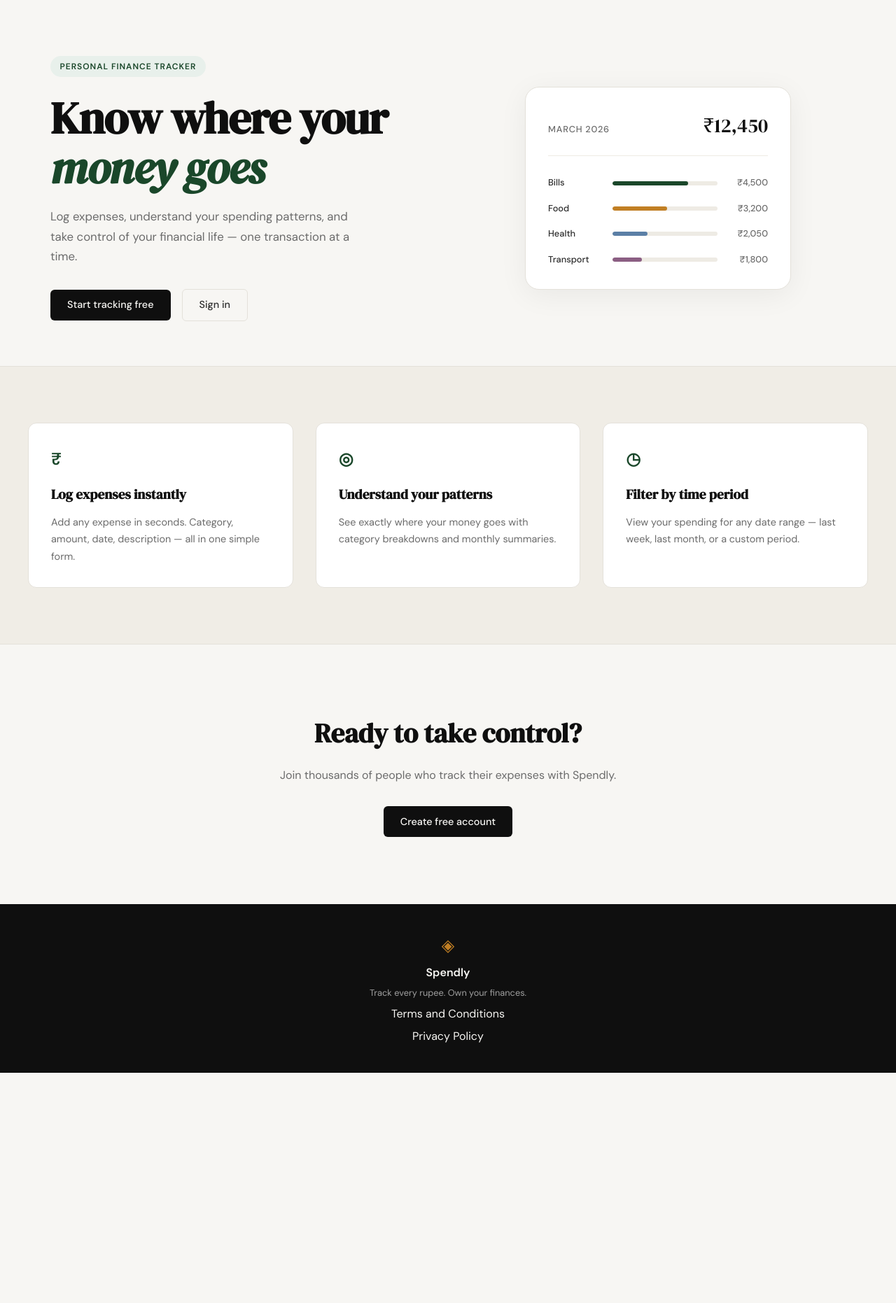
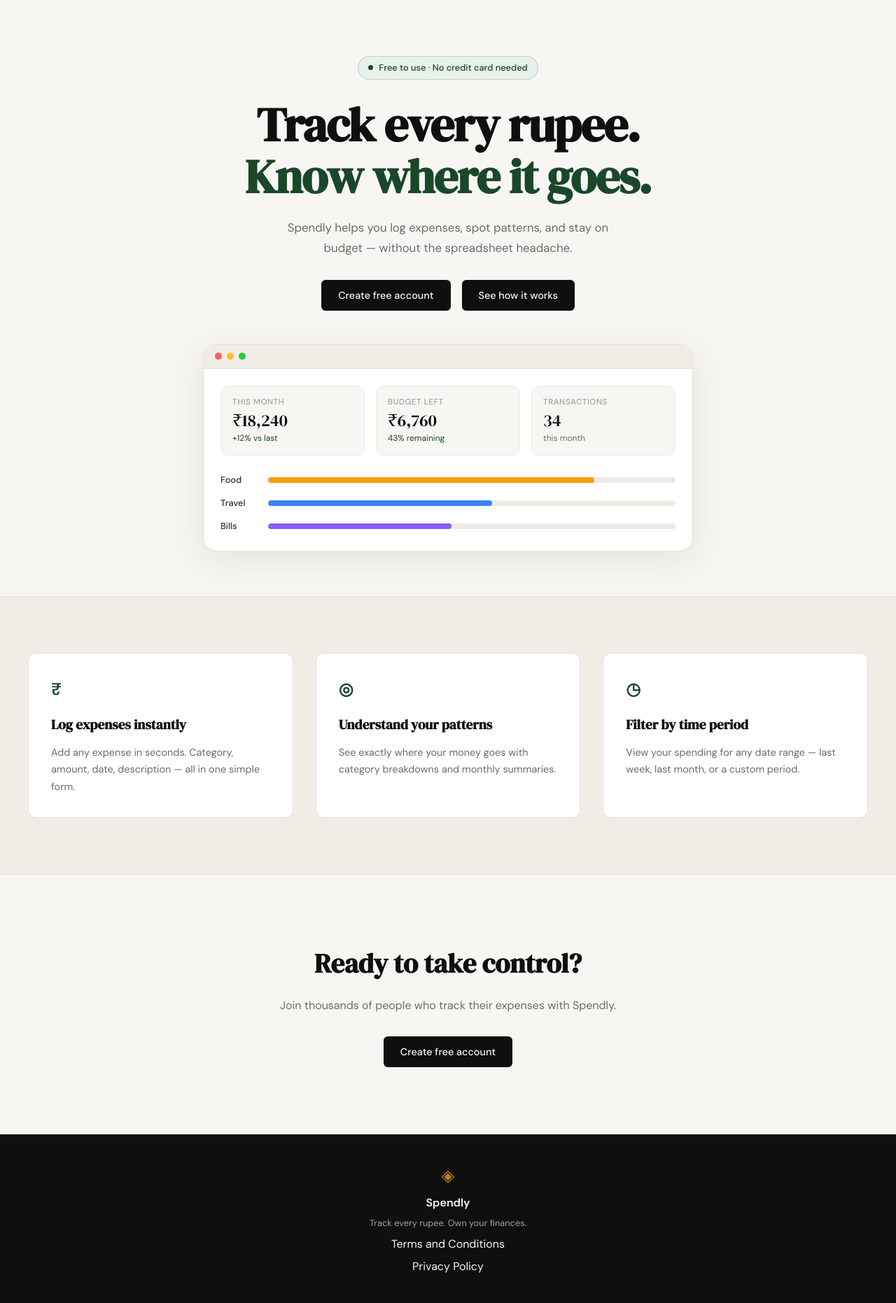
Before and after one commit to vcorzo/spendy-1, a Flask app: page / in a window 1280 px wide. Shown: the part 61-1923 px from the top of the page at 70% size. Before the commit the page ends 1594 px from the top, so only its background shows below. Run offline with Flask 3, Linux system fonts and the light colour scheme.

Commit message:
landing: redesign hero section to match mockup

```diff
--- /dev/null
+++ b/static/css/landing.css
@@ -0,0 +1,271 @@
+/* ------------------------------------------------------------------ */
+/* Hero v2                                                             */
+/* ------------------------------------------------------------------ */
+
+.hero-v2 {
+    padding: 5rem 2rem 4rem;
+    display: flex;
+    flex-direction: column;
+    align-items: center;
+    max-width: var(--max-width);
+    margin: 0 auto;
+}
+
+.hero-v2-content {
+    text-align: center;
+    max-width: 640px;
+    margin-bottom: 3rem;
+}
+
+.hero-v2-badge {
+    display: inline-flex;
+    align-items: center;
+    gap: 0.5rem;
+    background: var(--accent-light);
+    border: 1px solid rgba(26, 71, 42, 0.18);
+    color: var(--accent);
+    font-size: 0.8rem;
+    font-weight: 500;
+    padding: 0.35rem 0.9rem;
+    border-radius: 999px;
+    margin-bottom: 1.75rem;
+}
+
+.hero-v2-dot {
+    width: 7px;
+    height: 7px;
+    background: var(--accent);
+    border-radius: 50%;
+    flex-shrink: 0;
+}
+
+.hero-v2-title {
+    font-family: var(--font-display);
+    font-size: clamp(2.5rem, 5.5vw, 4.25rem);
+    line-height: 1.1;
+    letter-spacing: -0.02em;
+    color: var(--ink);
+    margin-bottom: 1.25rem;
+}
+
+.hero-v2-accent {
+    display: block;
+    color: var(--accent);
+}
+
+.hero-v2-subtitle {
+    font-size: 1.05rem;
+    color: var(--ink-muted);
+    line-height: 1.7;
+    max-width: 480px;
+    margin: 0 auto 2rem;
+}
+
+.hero-v2-actions {
+    display: flex;
+    gap: 1rem;
+    justify-content: center;
+    flex-wrap: wrap;
+}
+
+/* reset button default styles so btn-primary works on <button> */
+.hero-v2-actions button.btn-primary {
+    font-family: var(--font-body);
+    line-height: normal;
+}
+
+/* ------------------------------------------------------------------ */
+/* Browser mock visual                                                 */
+/* ------------------------------------------------------------------ */
+
+.hero-v2-visual {
+    width: 100%;
+    max-width: 700px;
+}
+
+.mock-browser {
+    background: var(--paper-card);
+    border: 1px solid var(--border);
+    border-radius: var(--radius-lg);
+    box-shadow: 0 12px 50px rgba(0, 0, 0, 0.08);
+    overflow: hidden;
+}
+
+.mock-browser-bar {
+    background: var(--paper-warm);
+    border-bottom: 1px solid var(--border);
+    padding: 0.7rem 1rem;
+    display: flex;
+    align-items: center;
+    gap: 0.45rem;
+}
+
+.mock-dot {
+    width: 10px;
+    height: 10px;
+    border-radius: 50%;
+    display: inline-block;
+    flex-shrink: 0;
+}
+
+.mock-dot-red    { background: #ff5f57; }
+.mock-dot-yellow { background: #febc2e; }
+.mock-dot-green  { background: #28c840; }
+
+.mock-browser-body { padding: 1.5rem; }
+
+.mock-stats {
+    display: grid;
+    grid-template-columns: repeat(3, 1fr);
+    gap: 1rem;
+    margin-bottom: 1.5rem;
+}
+
+.mock-stat {
+    background: var(--paper);
+    border: 1px solid var(--border-soft);
+    border-radius: var(--radius-md);
+    padding: 0.9rem 1rem;
+    display: flex;
+    flex-direction: column;
+    gap: 0.2rem;
+}
+
+.mock-stat-label {
+    font-size: 0.72rem;
+    color: var(--ink-faint);
+    font-weight: 500;
+    text-transform: uppercase;
+    letter-spacing: 0.05em;
+}
+
+.mock-stat-value {
+    font-family: var(--font-display);
+    font-size: 1.5rem;
+    color: var(--ink);
+    line-height: 1.1;
+}
+
+.mock-stat-note {
+    font-size: 0.75rem;
+    color: var(--ink-muted);
+}
+
+.mock-stat-note.positive { color: var(--accent); }
+
+.mock-bars-v2 {
+    display: flex;
+    flex-direction: column;
+    gap: 0.8rem;
+}
+
+.mock-bar-row-v2 {
+    display: grid;
+    grid-template-columns: 56px 1fr;
+    align-items: center;
+    gap: 0.75rem;
+}
+
+.mock-cat-v2 {
+    font-size: 0.8rem;
+    font-weight: 500;
+    color: var(--ink-soft);
+}
+
+.mock-bar-track-v2 {
+    height: 8px;
+    background: var(--border-soft);
+    border-radius: 999px;
+    overflow: hidden;
+}
+
+.mock-bar-v2 {
+    height: 100%;
+    border-radius: 999px;
+}
+
+.bar-orange { background: #f59e0b; }
+.bar-blue   { background: #3b82f6; }
+.bar-purple { background: #8b5cf6; }
+
+/* ------------------------------------------------------------------ */
+/* Video modal                                                         */
+/* ------------------------------------------------------------------ */
+
+.modal-overlay {
+    position: fixed;
+    inset: 0;
+    background: rgba(0, 0, 0, 0.72);
+    display: flex;
+    align-items: center;
+    justify-content: center;
+    z-index: 500;
+    opacity: 0;
+    pointer-events: none;
+    transition: opacity 0.2s ease;
+}
+
+.modal-overlay.is-open {
+    opacity: 1;
+    pointer-events: all;
+}
+
+.modal-container {
+    position: relative;
+    width: 90%;
+    max-width: 820px;
+    background: #000;
+    border-radius: var(--radius-md);
+    overflow: hidden;
+    box-shadow: 0 24px 80px rgba(0, 0, 0, 0.5);
+    transform: scale(0.97);
+    transition: transform 0.2s ease;
+}
+
+.modal-overlay.is-open .modal-container {
+    transform: scale(1);
+}
+
+.modal-close {
+    position: absolute;
+    top: 0.6rem;
+    right: 0.6rem;
+    background: rgba(255, 255, 255, 0.15);
+    border: none;
+    color: #fff;
+    font-size: 1.2rem;
+    width: 2rem;
+    height: 2rem;
+    border-radius: 50%;
+    cursor: pointer;
+    display: flex;
+    align-items: center;
+    justify-content: center;
+    z-index: 1;
+    transition: background 0.2s;
+    line-height: 1;
+}
+
+.modal-close:hover { background: rgba(255, 255, 255, 0.28); }
+
+.modal-video-wrapper {
+    aspect-ratio: 16 / 9;
+}
+
+.modal-video-wrapper iframe {
+    width: 100%;
+    height: 100%;
+    border: none;
+    display: block;
+}
+
+/* ------------------------------------------------------------------ */
+/* Responsive                                                          */
+/* ------------------------------------------------------------------ */
+
+@media (max-width: 600px) {
+    .hero-v2 { padding: 3rem 1rem 2.5rem; }
+
+    .mock-stats { grid-template-columns: 1fr 1fr; }
+    .mock-stats .mock-stat:last-child { display: none; }
+}
--- a/templates/landing.html
+++ b/templates/landing.html
@@ -2,64 +2,95 @@
 
 {% block title %}Spendly — Track Every Rupee{% endblock %}
 
+{% block head %}
+<link rel="stylesheet" href="{{ url_for('static', filename='css/landing.css') }}">
+{% endblock %}
+
 {% block content %}
 
-<section class="hero">
-    <div class="hero-inner">
-        <div class="hero-badge">Personal Finance Tracker</div>
-        <h1 class="hero-title">
-            Know where your<br>
-            <em>money goes</em>
+<section class="hero-v2">
+    <div class="hero-v2-content">
+        <div class="hero-v2-badge">
+            <span class="hero-v2-dot"></span>
+            Free to use · No credit card needed
+        </div>
+        <h1 class="hero-v2-title">
+            Track every rupee.<br>
+            <span class="hero-v2-accent">Know where it goes.</span>
         </h1>
-        <p class="hero-subtitle">
-            Log expenses, understand your spending patterns,
-            and take control of your financial life —
-            one transaction at a time.
+        <p class="hero-v2-subtitle">
+            Spendly helps you log expenses, spot patterns, and stay
+            on budget — without the spreadsheet headache.
         </p>
-        <div class="hero-actions">
-            <a href="{{ url_for('register') }}" class="btn-primary">Start tracking free</a>
-            <a href="{{ url_for('login') }}" class="btn-ghost">Sign in</a>
+        <div class="hero-v2-actions">
+            <a href="{{ url_for('register') }}" class="btn-primary">Create free account</a>
+            <button class="btn-primary" id="see-how-btn">See how it works</button>
         </div>
     </div>
-    <div class="hero-visual">
-        <div class="mock-card">
-            <div class="mock-card-header">
-                <span class="mock-label">March 2026</span>
-                <span class="mock-total">₹12,450</span>
+    <div class="hero-v2-visual">
+        <div class="mock-browser">
+            <div class="mock-browser-bar">
+                <span class="mock-dot mock-dot-red"></span>
+                <span class="mock-dot mock-dot-yellow"></span>
+                <span class="mock-dot mock-dot-green"></span>
             </div>
-            <div class="mock-bars">
-                <div class="mock-bar-row">
-                    <span class="mock-cat">Bills</span>
-                    <div class="mock-bar-track">
-                        <div class="mock-bar" style="width: 72%"></div>
+            <div class="mock-browser-body">
+                <div class="mock-stats">
+                    <div class="mock-stat">
+                        <span class="mock-stat-label">This month</span>
+                        <span class="mock-stat-value">₹18,240</span>
+                        <span class="mock-stat-note positive">+12% vs last</span>
                     </div>
-                    <span class="mock-amt">₹4,500</span>
+                    <div class="mock-stat">
+                        <span class="mock-stat-label">Budget left</span>
+                        <span class="mock-stat-value">₹6,760</span>
+                        <span class="mock-stat-note positive">43% remaining</span>
+                    </div>
+                    <div class="mock-stat">
+                        <span class="mock-stat-label">Transactions</span>
+                        <span class="mock-stat-value">34</span>
+                        <span class="mock-stat-note">this month</span>
+                    </div>
                 </div>
-                <div class="mock-bar-row">
-                    <span class="mock-cat">Food</span>
-                    <div class="mock-bar-track">
-                        <div class="mock-bar mock-bar-2" style="width: 52%"></div>
+                <div class="mock-bars-v2">
+                    <div class="mock-bar-row-v2">
+                        <span class="mock-cat-v2">Food</span>
+                        <div class="mock-bar-track-v2">
+                            <div class="mock-bar-v2 bar-orange" style="width: 80%"></div>
+                        </div>
                     </div>
-                    <span class="mock-amt">₹3,200</span>
-                </div>
-                <div class="mock-bar-row">
-                    <span class="mock-cat">Health</span>
-                    <div class="mock-bar-track">
-                        <div class="mock-bar mock-bar-3" style="width: 33%"></div>
+                    <div class="mock-bar-row-v2">
+                        <span class="mock-cat-v2">Travel</span>
+                        <div class="mock-bar-track-v2">
+                            <div class="mock-bar-v2 bar-blue" style="width: 55%"></div>
+                        </div>
                     </div>
-                    <span class="mock-amt">₹2,050</span>
-                </div>
-                <div class="mock-bar-row">
-                    <span class="mock-cat">Transport</span>
-                    <div class="mock-bar-track">
-                        <div class="mock-bar mock-bar-4" style="width: 28%"></div>
+                    <div class="mock-bar-row-v2">
+                        <span class="mock-cat-v2">Bills</span>
+                        <div class="mock-bar-track-v2">
+                            <div class="mock-bar-v2 bar-purple" style="width: 45%"></div>
+                        </div>
                     </div>
-                    <span class="mock-amt">₹1,800</span>
                 </div>
             </div>
         </div>
     </div>
 </section>
+
+<div class="modal-overlay" id="video-modal" aria-hidden="true">
+    <div class="modal-container">
+        <button class="modal-close" id="modal-close" aria-label="Close">&times;</button>
+        <div class="modal-video-wrapper">
+            <iframe id="modal-iframe"
+                src=""
+                data-src="https://www.youtube.com/embed/dQw4w9WgXcQ?autoplay=1"
+                frameborder="0"
+                allow="accelerometer; autoplay; clipboard-write; encrypted-media; gyroscope; picture-in-picture"
+                allowfullscreen>
+            </iframe>
+        </div>
+    </div>
+</div>
 
 <section class="features">
     <div class="features-inner">
@@ -90,3 +121,35 @@
 </section>
 
 {% endblock %}
+
+{% block scripts %}
+<script>
+    const modal = document.getElementById('video-modal');
+    const iframe = document.getElementById('modal-iframe');
+    const openBtn = document.getElementById('see-how-btn');
+    const closeBtn = document.getElementById('modal-close');
+
+    function openModal() {
+        iframe.src = iframe.dataset.src;
+        modal.classList.add('is-open');
+        modal.setAttribute('aria-hidden', 'false');
+    }
+
+    function closeModal() {
+        iframe.src = '';
+        modal.classList.remove('is-open');
+        modal.setAttribute('aria-hidden', 'true');
+    }
+
+    openBtn.addEventListener('click', openModal);
+    closeBtn.addEventListener('click', closeModal);
+
+    modal.addEventListener('click', function (e) {
+        if (e.target === modal) closeModal();
+    });
+
+    document.addEventListener('keydown', function (e) {
+        if (e.key === 'Escape' && modal.classList.contains('is-open')) closeModal();
+    });
+</script>
+{% endblock %}
```
